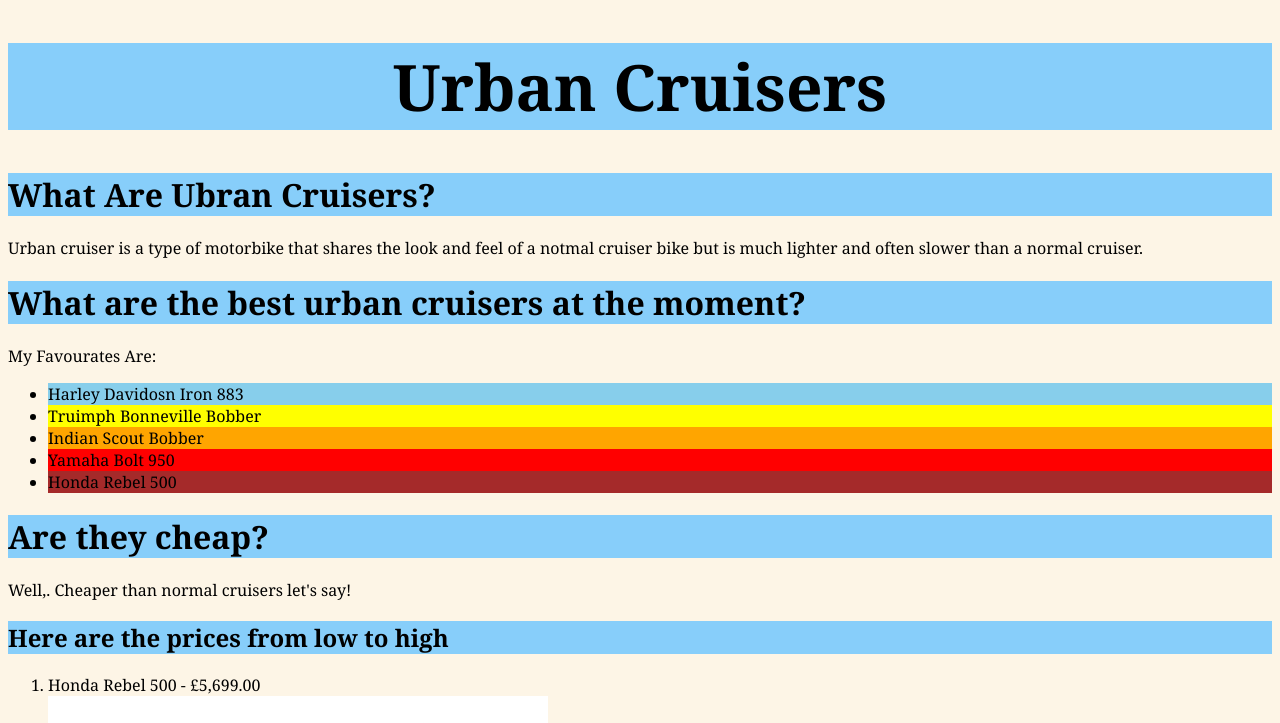
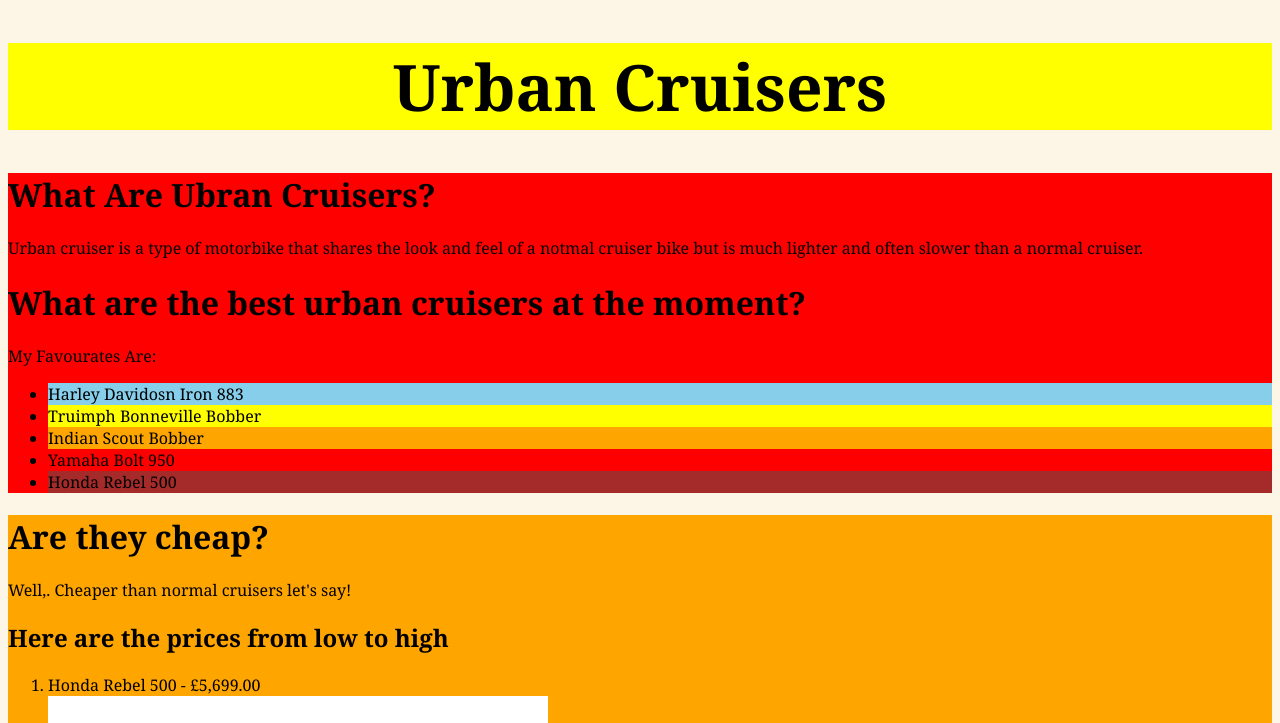
Before and after one commit to ElRa3i/ElRa3i.github.io, a plain HTML site: page index.html in a window 1280 px wide. Shown: the top 723 px of the page. Drawn offline with Linux system fonts and the light colour scheme.

Commit message:
Added the <div> tags to add background colour

```diff
--- a/index.html
+++ b/index.html
@@ -2,6 +2,15 @@
 <html>
     <head>
         <style>
+            #firstbit{
+                background-color:yellow;
+            }
+            .lastbit{
+                background-color: orange;
+            }
+            .midbit{
+                background-color: red;
+            }
             body {
                 background-color:oldlace;
                  }
@@ -23,9 +32,6 @@
                  body {
                      font-family:Cambria, Cochin, Georgia, Times, 'Times New Roman', serif;
                  }
-                 .title-color {
-                     background-color:lightskyblue;
-                 }
                  #align {
                      text-align:center;
                      font-size:4em;
@@ -35,8 +41,8 @@
         <title>Webpage From The 80s</title>
     </head>
     <body>
-        <h1 id="align" class="title-color">Urban Cruisers</h1>
-        <h1 class="title-color">What Are Ubran Cruisers?</h1>
+        <div id="firstbit"><h1 id="align">Urban Cruisers</h1></div>
+        <div class="midbit"><h1 class="title-color">What Are Ubran Cruisers?</h1>
         <p>Urban cruiser is a type of motorbike that shares the look and feel of a notmal cruiser bike but is much lighter and often slower than a normal cruiser.</p>
         <h1 class=title-color>What are the best urban cruisers at the moment?</h3>
         <p>My Favourates Are:</p>
@@ -46,8 +52,8 @@
             <li id="IScout">Indian Scout Bobber</li>
             <li id="YB950">Yamaha Bolt 950</li>
             <li id="HR500">Honda Rebel 500</li>
-        </ul>
-        <h1 class="title-color">Are they cheap?</h1>
+        </ul></div>
+        <div class="lastbit"><h1 class="title-color">Are they cheap?</h1>
             <p>Well,. Cheaper than normal cruisers let's say!</p>
             <h2 class="title-color">Here are the prices from low to high</h2>
             <ol>
@@ -61,7 +67,7 @@
               <a target="_blank" href="https://www.triumphmotorcycles.co.uk/motorcycles/classic/bonneville-bobber"><img src="100317-2018-triumph-bonneville-Bobber-Black-02-1.jpg" width="500"></a>
               <li>Indian Scout Bobber - £11,899</li>
               <a target="_blank" href="https://www.indianmotorcycle.co.uk/family/#section-1"><img src="bobber-1.jpg" width="500"></a>
-            </ol>
+            </ol></div>
         </h4>
     </body>
 </html>
```
